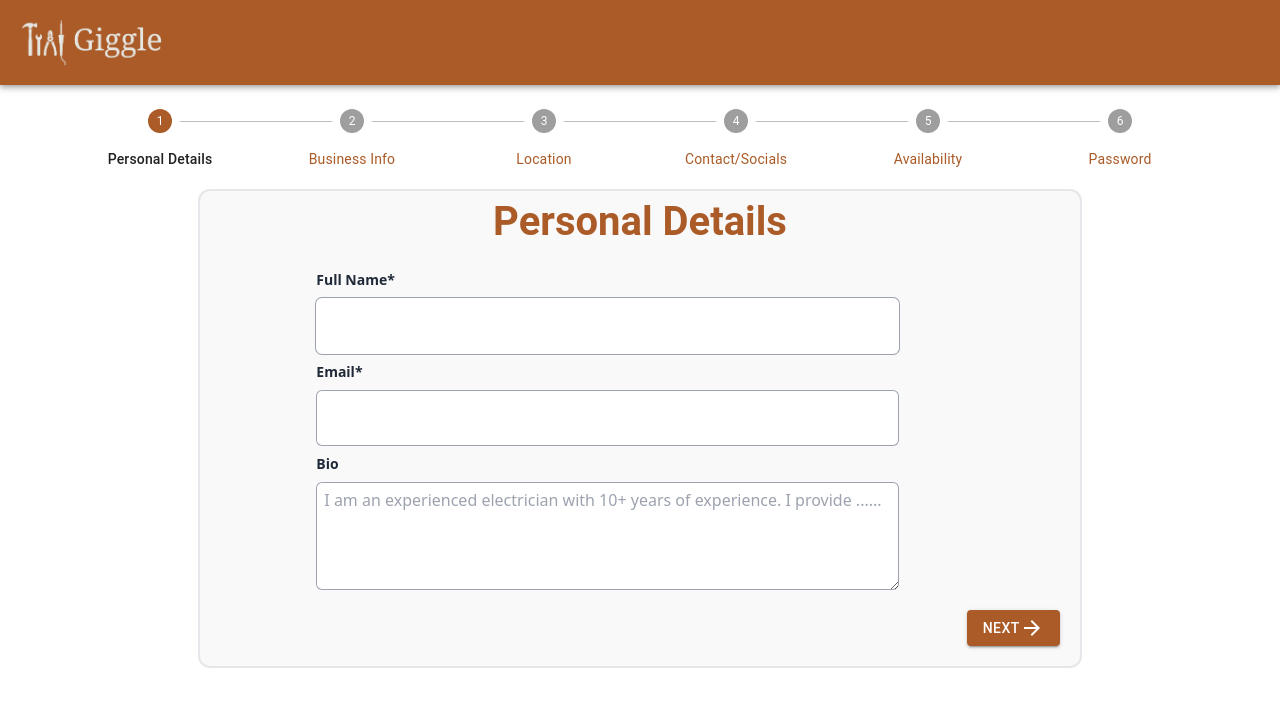
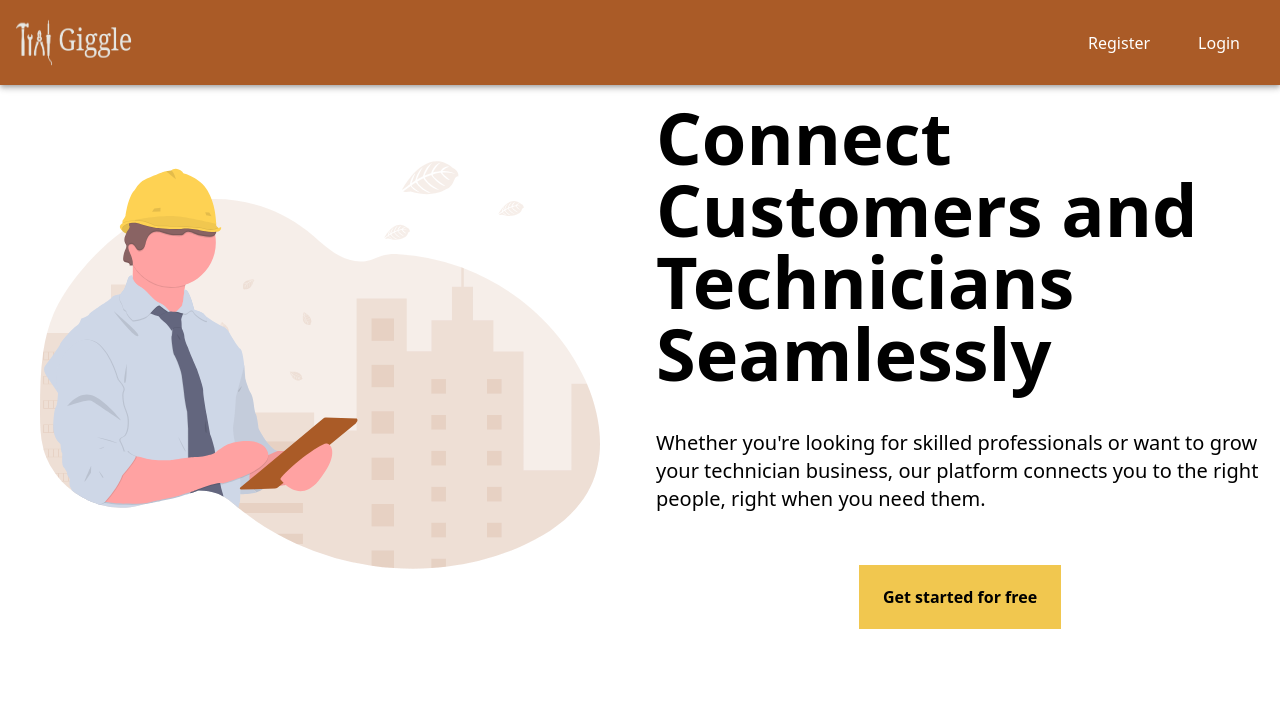
Before and after one commit to kafeelkazeem/giggle_fe, a React (Create React App) app: page / in a window 1280 px wide. Shown: the top 706 px of the page. Built offline with nearby package versions, Linux system fonts and the light colour scheme.

Commit message:
added landing page

```diff
--- a/src/App.jsx
+++ b/src/App.jsx
@@ -5,14 +5,16 @@ import Home from './pages/home';
 import Login from './pages/auth/login';
 import { AuthProvider } from './context/AuthContext';
 import S from './pages/auth/register/layout';
+import LandingPage from './pages/landingPage';
 
 function App() {
   return (
     <AuthProvider>
       <BrowserRouter>
           <Routes>
+            <Route path='/' element={<LandingPage />} />
             <Route path='/home' element={<Home />} />
-            <Route path='/' element={<S />} />
+            <Route path='/register' element={<S />} />
             <Route path='/login' element={<Login />} />
           </Routes>
       </BrowserRouter>
--- /dev/null
+++ b/src/components/appBar.jsx
@@ -0,0 +1,47 @@
+import React from 'react';
+import { AppBar, Toolbar, Box } from '@mui/material';
+import { Link, NavLink } from 'react-router-dom';
+import Logo from '../assets/imgaes/cover.png';
+import { darkBrown } from '../util/colors';
+
+const ApBar = () => {
+  return (
+    <AppBar position="sticky" sx={{ backgroundColor: darkBrown }}>
+      <Toolbar className="flex justify-between items-center">
+        {/* Logo Section */}
+        <Link to='/'><img src={Logo} alt="Logo" className="lg:h-[85px] h-[75px] -ml-9" /></Link>
+
+        {/* Navigation Buttons */}
+        <Box className="flex gap-4">
+          <NavLink
+            to="/register"
+            className={({ isActive }) =>
+              `px-4 py-2 rounded ${
+                isActive
+                  ? 'bg-yellow-500 text-black' // Active styling
+                  : 'bg-transparent text-white hover:bg-yellow-400 hover:text-black'
+              }`
+            }
+          >
+            Register
+          </NavLink>
+
+          <NavLink
+            to="/login"
+            className={({ isActive }) =>
+              `px-4 py-2 rounded ${
+                isActive
+                  ? 'bg-yellow-500 text-black' // Active styling
+                  : 'bg-transparent text-white hover:bg-yellow-400 hover:text-black'
+              }`
+            }
+          >
+            Login
+          </NavLink>
+        </Box>
+      </Toolbar>
+    </AppBar>
+  );
+};
+
+export default ApBar;
--- a/src/pages/auth/login.jsx
+++ b/src/pages/auth/login.jsx
@@ -5,6 +5,7 @@ import { Formik, Field, Form, ErrorMessage } from 'formik';
 import * as Yup from 'yup';
 import styled from "styled-components";
 import { darkBrown, darkGreen } from "../../util/colors";
+import ApBar from '../../components/appBar';
 
 const Login = () => {
   const navigate = useNavigate();
@@ -15,6 +16,8 @@ const Login = () => {
     const success = await login(email, password); // Wait for login to complete
     if (success) {
       navigate('/home');
+    }else{
+      alert('An error occured')
     }
   };
 
@@ -24,8 +27,10 @@ const Login = () => {
   });
 
   return (
+    <>
+    <ApBar />
     <StyledWrapper>
-      <div className="w-full h-screen flex justify-center items-center">
+      <div className="w-full h-[80vh] flex justify-center items-center">
         <div className="p-5 shadow-lg rounded-sm">
           <Formik
             initialValues={{ email: '', password: '' }}
@@ -40,13 +45,13 @@ const Login = () => {
                 <label>
                   <Field name="email" type="email" className="input" placeholder="" />
                   <span>Email</span>
-                  <ErrorMessage name="email" component="div" className="error" />
+                  <ErrorMessage name="email" component="div" className="error text-red-500" />
                 </label>
 
                 <label>
                   <Field name="password" type="password" className="input" placeholder="" />
                   <span>Password</span>
-                  <ErrorMessage name="password" component="div" className="error" />
+                  <ErrorMessage name="password" component="div" className="error text-red-500" />
                 </label>
 
                 <button type="submit" className="submit" disabled={isSubmitting}>
@@ -54,7 +59,7 @@ const Login = () => {
                 </button>
 
                 <p className="signin">
-                  Don't have an account? <Link to="/">Register</Link>
+                  Don't have an account? <Link to="/register">Register</Link>
                 </p>
               </Form>
             )}
@@ -62,6 +67,7 @@ const Login = () => {
         </div>
       </div>
     </StyledWrapper>
+    </>
   );
 };
 
@@ -69,7 +75,7 @@ const StyledWrapper = styled.div`
   .form {
   display: flex;
   flex-direction: column;
-  gap: 10px;
+  gap: 25px;
   max-width: 350px;
   background-color: #fff;
   padding: 20px;
--- a/src/pages/auth/register/form1.jsx
+++ b/src/pages/auth/register/form1.jsx
@@ -38,7 +38,7 @@ const Form1 = ({ onNext }) => {
       {(formik) => (
         <Form className="flex justify-center items-center">
           <div
-            className={`lg:w-[80%] w-full flex flex-col bg-[#f9f9f9] border-[${darkBrown}] rounded-xl border-2 h-fit mt-5 p-2 justify-center items-center`}
+            className={`lg:w-[80%] w-full flex flex-col bg-[#f9f9f9] border-[${darkBrown}] rounded-xl border-1 h-fit mt-5 p-2 justify-center items-center shadow-xl`}
           >
             <Typography
               variant="h3"
--- a/src/pages/auth/register/form2.jsx
+++ b/src/pages/auth/register/form2.jsx
@@ -47,7 +47,7 @@ const Form2 = ({ onNext, onPrev }) => {
     >
       {(formik) => (
         <Form className="flex justify-center items-center">
-          <div className={`lg:w-[80%] w-full flex gap-2 flex-col bg-[#f9f9f9] border-[${darkBrown}] rounded-xl border-2 h-fit mt-5 p-2 justify-center items-center`}>
+          <div className={`lg:w-[80%] w-full flex gap-2 flex-col bg-[#f9f9f9] border-[${darkBrown}] rounded-xl border shadow-xl h-fit mt-5 p-2 justify-center items-center`}>
           <Typography
               variant="h3"
               className="tracking-wider"
--- a/src/pages/auth/register/form3.jsx
+++ b/src/pages/auth/register/form3.jsx
@@ -45,7 +45,7 @@ const Form3 = ({ onNext, onPrev }) => {
     >
       {(formik) => (
         <Form className="flex justify-center items-center">
-          <div className={`lg:w-[80%] w-full flex flex-col bg-[#f9f9f9] border-[${darkBrown}] rounded-xl border-2 h-fit mt-5 lg:mt-10 p-2 justify-center items-center`}>
+          <div className={`lg:w-[80%] w-full flex flex-col bg-[#f9f9f9] border-[${darkBrown}] rounded-xl border shadow-xl h-fit mt-5 lg:mt-10 p-2 justify-center items-center`}>
             <Typography
               variant="h3"
               className="tracking-wider"
--- a/src/pages/auth/register/form4.jsx
+++ b/src/pages/auth/register/form4.jsx
@@ -43,7 +43,7 @@ const Form4 = ({ onNext, onPrev }) => {
     >
       {(formik) => (
         <Form className="flex justify-center items-center">
-          <div className={`lg:w-[80%] w-full flex flex-col bg-[#f9f9f9] border-[${darkBrown}] rounded-xl border-2 h-fit mt-5 lg:mt-10 p-2 justify-center items-center`}>
+          <div className={`lg:w-[80%] w-full flex flex-col bg-[#f9f9f9] border-[${darkBrown}] rounded-xl border shadow-xl h-fit mt-5 lg:mt-10 p-2 justify-center items-center`}>
           <Typography
               variant="h3"
               className="tracking-wider"
--- a/src/pages/auth/register/form5.jsx
+++ b/src/pages/auth/register/form5.jsx
@@ -54,7 +54,7 @@ const Form5 = ({ onNext, onPrev }) => {
       >
         {(formik) => (
           <Form className="flex justify-center items-center">
-            <div className={`lg:w-[80%] w-full flex flex-col bg-[#f9f9f9] border-[${darkBrown}] rounded-xl border-2 h-fit mt-3 lg:mt-10 p-2 justify-center items-center`}>
+            <div className={`lg:w-[80%] w-full flex flex-col bg-[#f9f9f9] border-[${darkBrown}] rounded-xl border shadow-xl h-fit mt-3 lg:mt-10 p-2 justify-center items-center`}>
             <Typography
               variant="h3"
               className="tracking-wider"
--- a/src/pages/auth/register/form6.jsx
+++ b/src/pages/auth/register/form6.jsx
@@ -56,7 +56,7 @@ const Form6 = ({ onPrev }) => {
     >
       {(formik) => (
         <Form className="flex justify-center items-center">
-          <div className={`lg:w-[80%] w-full flex flex-col bg-[#f9f9f9] border-[${darkBrown}] rounded-xl border-2 h-fit mt-3 lg:mt-10 p-2 justify-center items-center`}>
+          <div className={`lg:w-[80%] w-full flex flex-col bg-[#f9f9f9] border-[${darkBrown}] rounded-xl border shadow-xl h-fit mt-3 lg:mt-10 p-2 justify-center items-center`}>
           <Typography
               variant="h3"
               className="tracking-wider"
--- a/src/pages/auth/register/layout.jsx
+++ b/src/pages/auth/register/layout.jsx
@@ -1,5 +1,5 @@
 import React, { useState } from 'react';
-import { Stepper, Step, StepLabel, Container, ThemeProvider, createTheme, AppBar, Toolbar, Typography } from '@mui/material';
+import { Stepper, Step, StepLabel, Container, ThemeProvider, createTheme } from '@mui/material';
 import { Stack } from '@mui/material';
 import Form1 from './form1';
 import Form2 from './form2';
@@ -9,7 +9,7 @@ import Form5 from './form5';
 import Form6 from './form6';
 import { GlobalProvider } from '../../../context/registerFormContext';
 import { darkBrown } from '../../../util/colors';
-import Logo from '../../../assets/imgaes/cover.png';
+import ApBar from '../../../components/appBar';
 
 const theme = createTheme({
   palette: {
@@ -104,12 +104,7 @@ const StepperPage = () => {
 const S = () => {
   return (
     <div>
-      <AppBar position="sticky" sx={{ backgroundColor: darkBrown }}>
-        <Toolbar>
-          {/* Logo Section */}
-          <img src={Logo} alt="Logo" className='h-[85px] -ml-9' />
-        </Toolbar>
-      </AppBar>
+      <ApBar />
       <Container maxWidth="none" className="h-fit flex flex-col justify-between overflow-hidden w-full bg-white">
         <Stack mt={3} spacing={4}>
           <StepperPage />
--- /dev/null
+++ b/src/pages/landingPage.jsx
@@ -0,0 +1,34 @@
+import React from 'react'
+import ApBar from '../components/appBar'
+import { ReactComponent as LandingImg } from '../assets/svg/landingImg.svg'
+import { darkBrown } from '../util/colors'
+
+const LandingPage = () => {
+  return (
+    <div>
+      <ApBar />
+      <div className='w-full h-fit flex flex-col lg:flex-row'>
+        <div className='basis-1/2 w-50 h-50 p-10'>
+            <LandingImg />
+        </div>
+        <div className='basis-1/2 flex flex-col items-center justify-center gap-4 p-4'>
+            <h1 className="text-4xl font-bold text-black sm:text-6xl xl:text-7xl">
+                Connect Customers and Technicians <br /> Seamlessly
+            </h1>
+            <p className="mt-6 text-base text-black sm:text-xl">
+                 Whether you're looking for skilled professionals or want to grow your technician business, our platform connects you to the right people, right when you need them.
+            </p>
+            <a
+                href="#"
+                className={`inline-flex items-center px-6 py-5 text-base font-semibold text-black transition-all duration-200 bg-[#f1c74f] mt-9 hover:bg-green-400 focus:bg-green-400`}
+                role="button"
+            >
+                Get started for free
+            </a>
+        </div>
+      </div>
+    </div>
+  )
+}
+
+export default LandingPage
```
Also changed, not shown: src/assets/svg/landingImg.svg (added).
